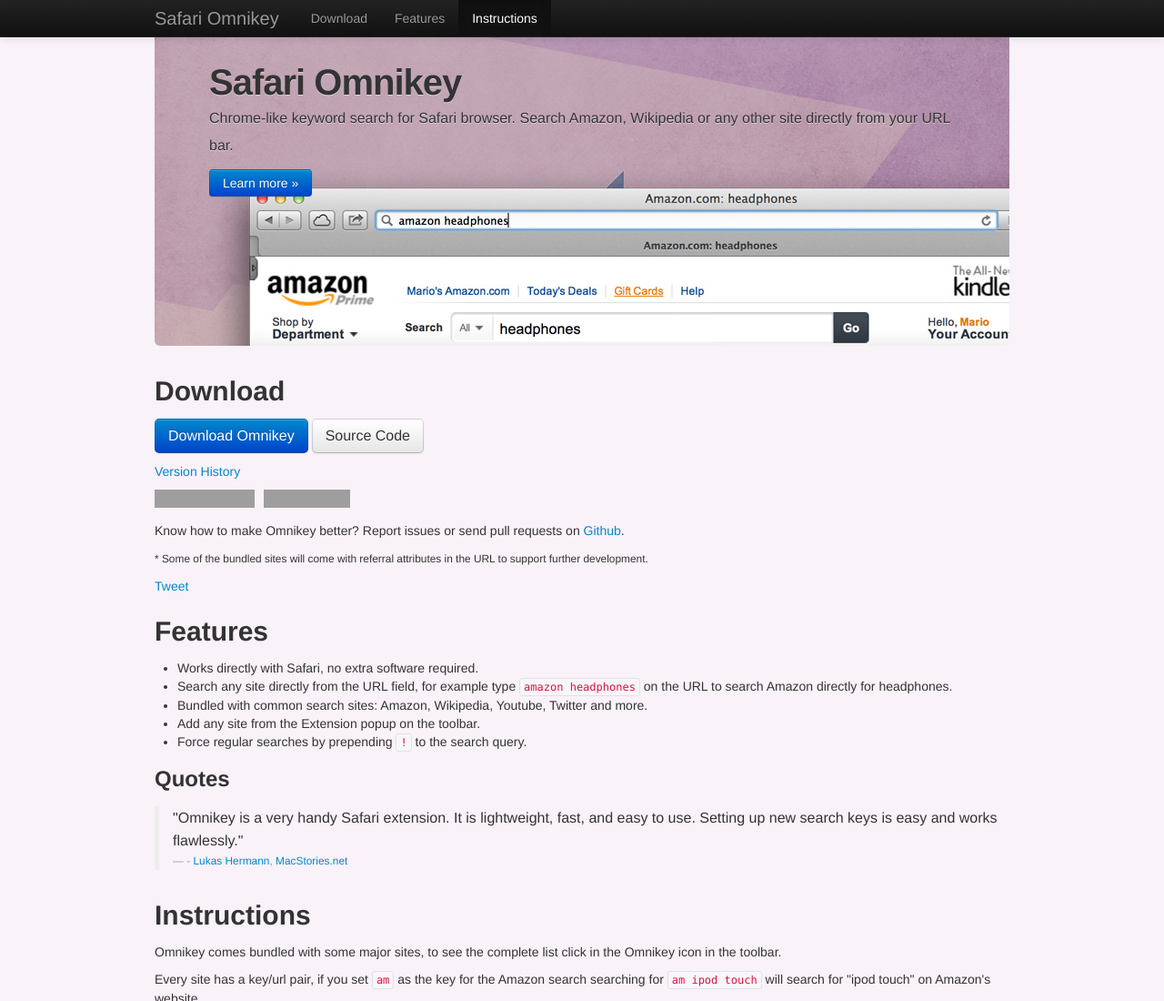
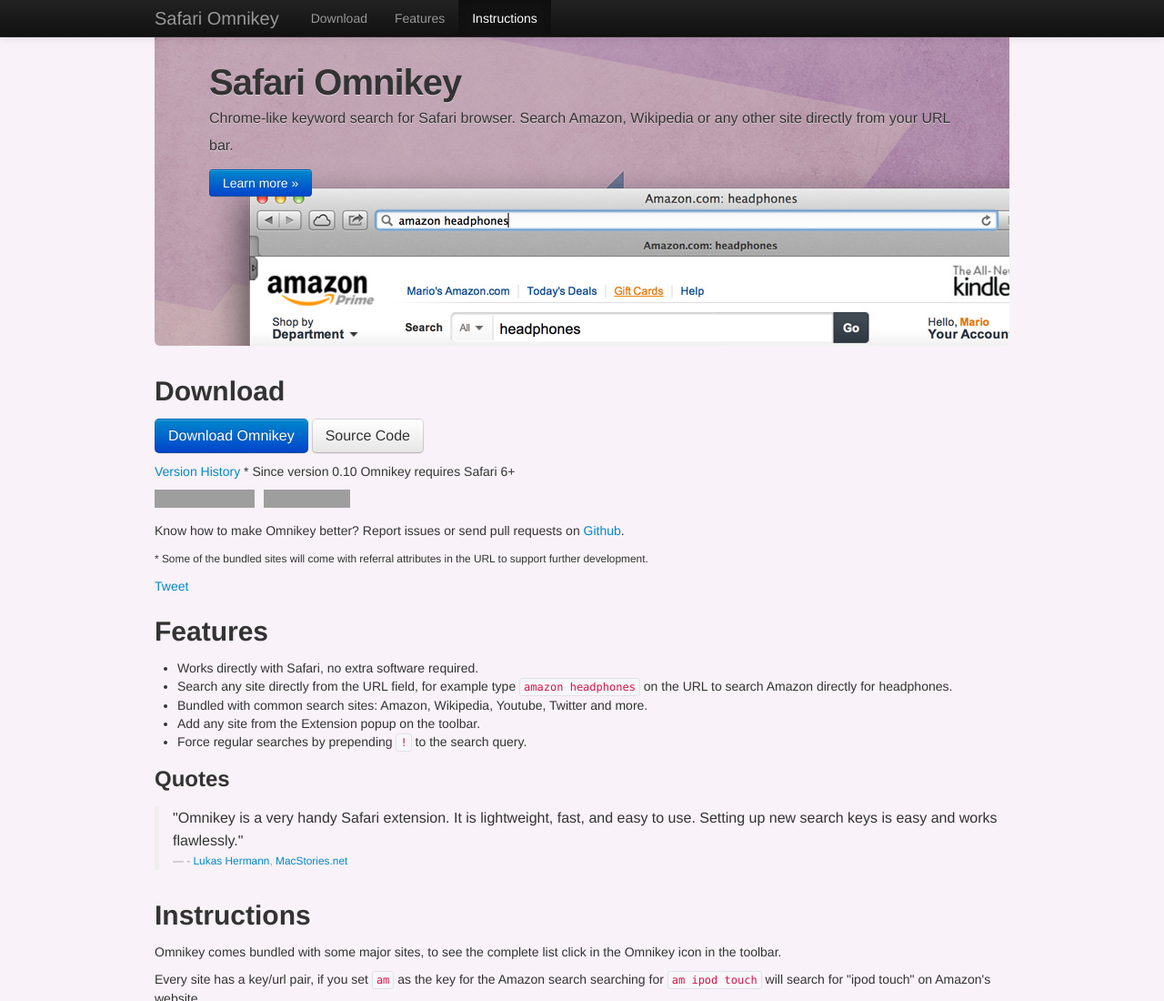
Before and after one commit to marioestrada/safari-omnikey, a plain HTML site: page index.html in a window 1280 px wide. Shown: the top 1100 px of the page at 91% size. Drawn offline with nearby package versions, Linux system fonts and the light colour scheme; grey boxes are pictures that could not be loaded.

Commit message:
add safari 6 requirement

```diff
--- a/index.html
+++ b/index.html
@@ -50,7 +50,7 @@
                         <a class="btn btn-large" href="http://github.com/marioestrada/safari-omnikey">Source Code</a>
                     </p>
 
-                    <p><a href="https://github.com/marioestrada/safari-omnikey#version-history">Version History</a></p>
+                    <p><a href="https://github.com/marioestrada/safari-omnikey#version-history">Version History</a> * Since version 0.10 Omnikey requires Safari 6+</p>
 
                     <div id="social_github" class="social">
                         <div class="button">
```
